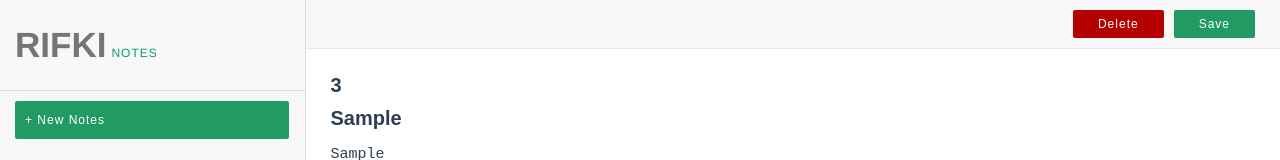
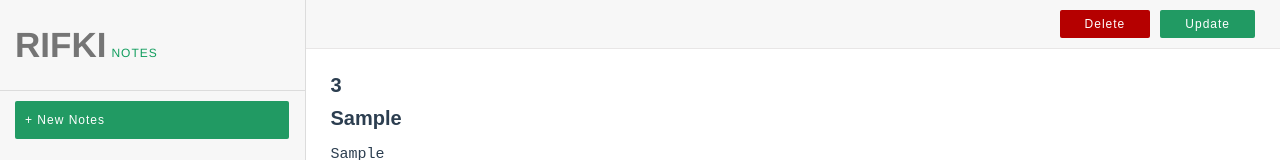
Before and after one commit to rifki8/mynotes, a Vue app in the folder resources/: page / in a window 1280 px wide. Both pictures are taken after typing "Sample", "Sample" into the empty fields and a click on the button "Save". Shown: the top 160 px of the page. Built offline with nearby package versions, Linux system fonts and the light colour scheme.

Commit message:
Pisah button save dan update

```diff
--- a/resources/src/App.vue
+++ b/resources/src/App.vue
@@ -48,10 +48,11 @@
     },
     methods: {
       newNote() {
-        this.dataForm = { id: 0, title: '', description: '' }
+        this.dataForm = { id: 0, title: '', description: '', mode: 'save' }
       },
       editNote(id) {
         this.dataForm = this.notes.find(note => note.id === id);
+        this.dataForm.mode = 'update';
       },
       saveNote(title, description) {
         let newId = 0;
--- a/resources/src/components/formNotes.vue
+++ b/resources/src/components/formNotes.vue
@@ -1,9 +1,11 @@
 <template>
     <div class="formNotes">
-        <form @submit="submitNote">
+        <form>
             <div class="menu">
                 <button @click="submitRemove" type="button" class="bg-danger btn btn-delete">Delete</button>
-                <button type="submit" class="bg-success btn">Save</button>
+                <button @click="submitSave" type="button" class="bg-success btn" v-if="mode == 'save'">Save</button>
+                <button @click="submitUpdate" type="button" class="bg-success btn"
+                    v-if="mode == 'update'">Update</button>
             </div>
 
             <div class="content">
@@ -36,17 +38,16 @@
             return {
                 id: 0,
                 title: '',
-                description: ''
+                description: '',
+                mode: 'save'
             }
         },
         methods: {
-            submitNote(e) {
-                e.preventDefault();
-                if (this.id === 0) {
-                    this.propSaveNote(this.title, this.description);
-                } else {
-                    this.propUpdateNote(this.id, this.title, this.description);
-                }
+            submitSave() {
+                this.propSaveNote(this.title, this.description);
+            },
+            submitUpdate() {
+                this.propUpdateNote(this.id, this.title, this.description);
             },
             submitRemove() {
                 this.propRemoveNote(this.id);
@@ -63,6 +64,7 @@
                 this.id = note.id;
                 this.title = note.title;
                 this.description = note.description;
+                this.mode = note.mode;
             }
         },
 
```
